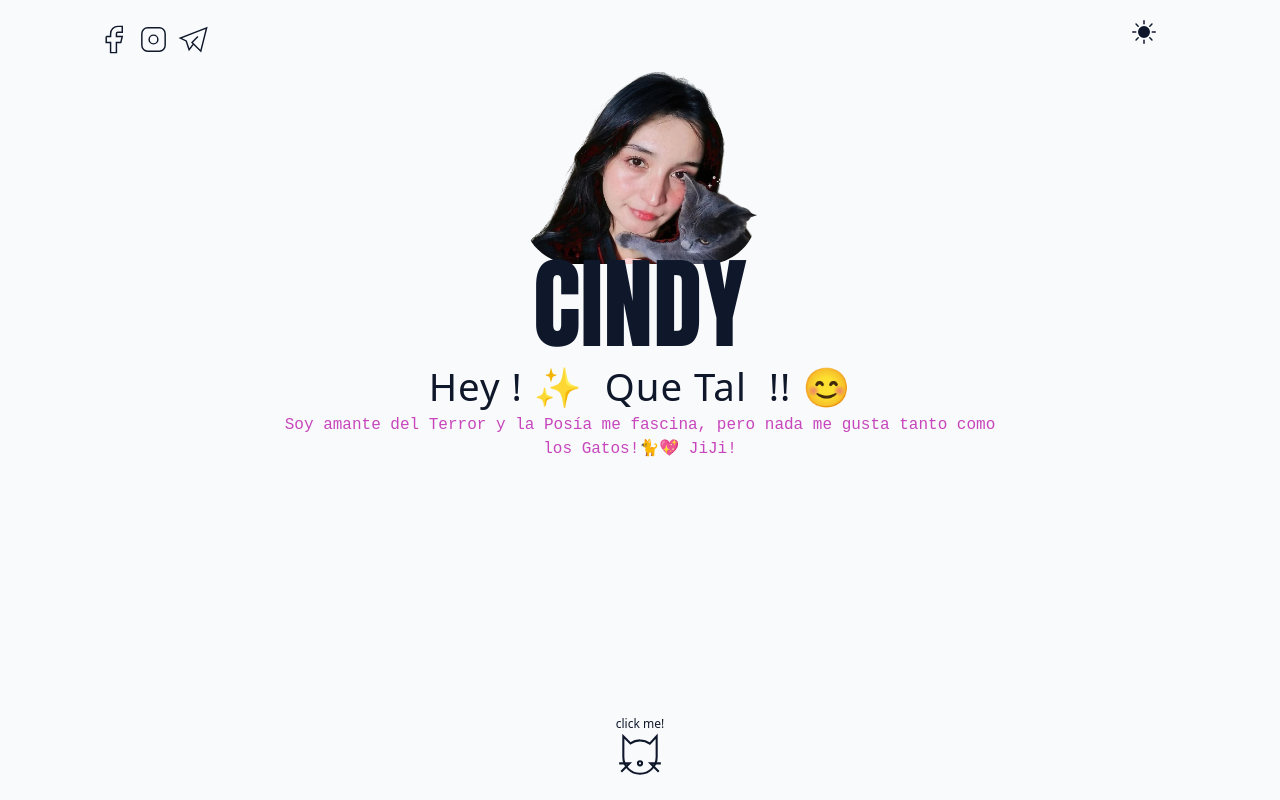
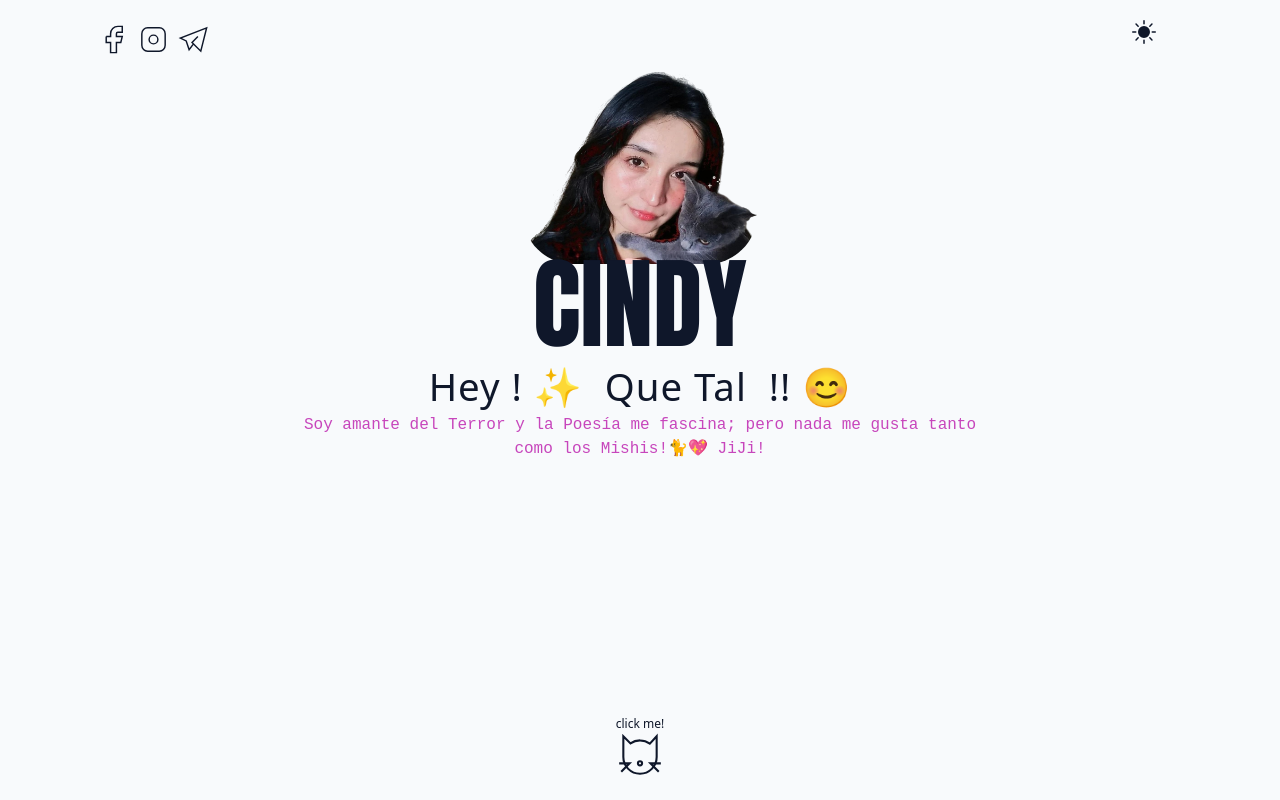
Before and after one commit to AliaxDev/cute-cats-gallery, a React (Vite) app: page / in a window 1280 px wide. Shown: the top 800 px of the page. Built offline with nearby package versions, Linux system fonts and the light colour scheme; no server answers.

Commit message:
version 0.1 beta error on description

```diff
--- a/src/components/Description.jsx
+++ b/src/components/Description.jsx
@@ -5,8 +5,8 @@ export function Description() {
     <div className="profile-description">
       <h2>Hey&nbsp;!&nbsp;✨&nbsp; Que tal&nbsp; !! 😊</h2>
       <p>
-        Soy amante del Terror y la Posía me fascina, pero nada me gusta tanto
-        como los Gatos!🐈💖 JiJi!
+        Soy amante del Terror y la Poesía me fascina; pero nada me gusta tanto
+        como los Mishis!🐈💖 JiJi!
       </p>
     </div>
   );
```
